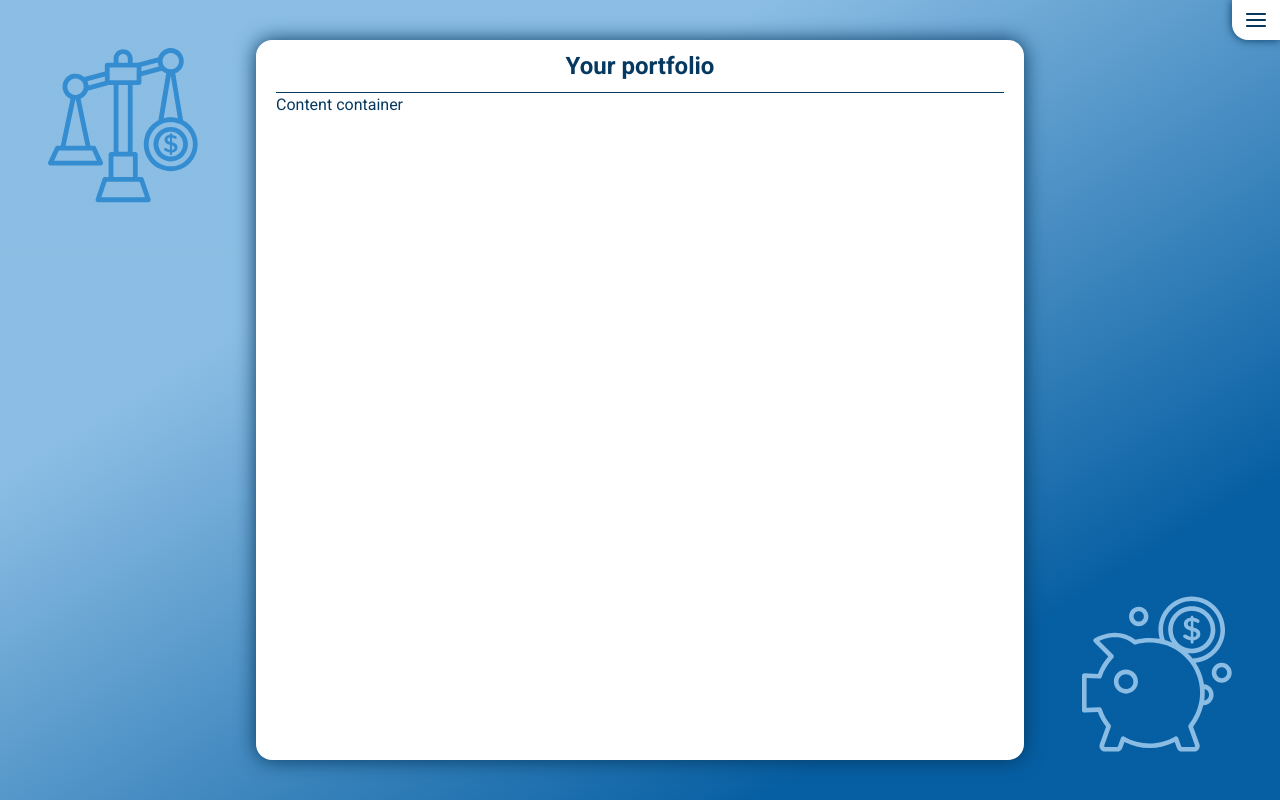
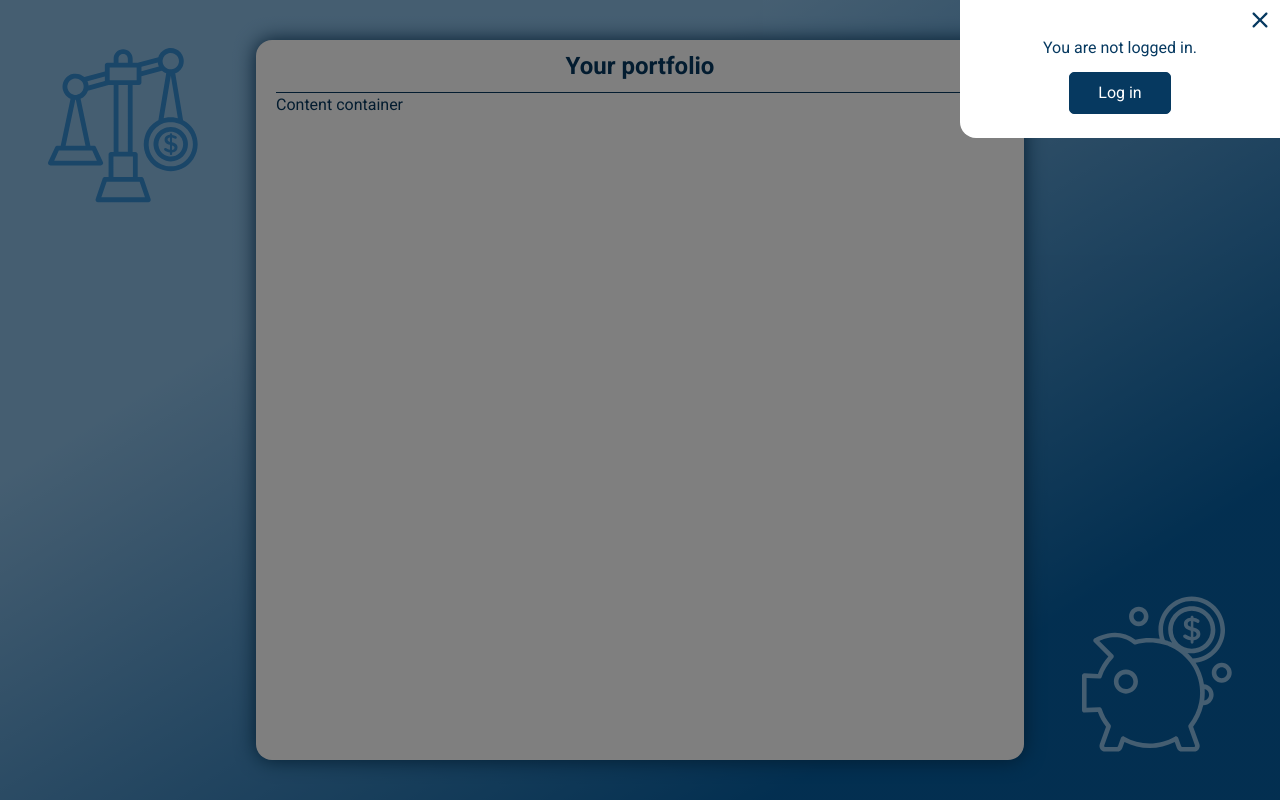
Before and after one commit to rahdi/rebalancer, an Angular app: page / in a window 1280 px wide. Both pictures are taken after a click on the button 1256 px from the left and 20 px from the top of the page. Built offline with nearby package versions, Linux system fonts and the light colour scheme; what @ngrx/store would draw is missing.

Commit message:
added simple menu dialog component template

```diff
--- /dev/null
+++ b/src/app/modules/core/components/content-container/content-container.component.css
@@ -0,0 +1,3 @@
+dialog::backdrop {
+  background-color: rgba(0, 0, 0, 0.5);
+}
--- a/src/app/modules/core/components/content-container/content-container.component.html
+++ b/src/app/modules/core/components/content-container/content-container.component.html
@@ -2,14 +2,34 @@
   class="card p-0 m-0 rounded-none flex-1 xl:my-10 xl:mx-64 xl:px-5 xl:rounded-2xl"
 >
   <div
-    class="relative flex justify-between xl:justify-center items-center border-b border-b-primary-900 p-2 shadow-container xl:shadow-none"
+    class="relative flex justify-center items-center border-b border-b-primary-900 p-2 shadow-container xl:shadow-none"
   >
-    <div class="block xl:hidden"></div>
     <h4>{{ header }}</h4>
-    <app-menu-button class="block xl:hidden"></app-menu-button>
+    <app-menu-button
+      class="block absolute right-2 xl:hidden"
+      (click)="menuDialog.showModal()"
+    ></app-menu-button>
   </div>
 
   Content container
 </div>
 
-<app-menu-button class="hidden absolute right-0 xl:block"></app-menu-button>
+<app-menu-button
+  class="hidden absolute right-0 xl:block"
+  (click)="menuDialog.showModal()"
+></app-menu-button>
+
+<dialog #menuDialog class="w-80 mr-0 mt-0 rounded-bl-2xl">
+  <div class="flex flex-col items-center p-1 pb-6">
+    <button
+      class="bg-white p-2 transition-colors hover:bg-primary-100 rounded-full self-end"
+      (click)="menuDialog.close()"
+    >
+      <app-close-icon></app-close-icon>
+    </button>
+
+    <p class="w-fit">You are not logged in.</p>
+
+    <a class="btn btn-primary mt-3" [routerLink]="'/' + path.Login">Log in</a>
+  </div>
+</dialog>
--- a/src/app/modules/core/components/content-container/content-container.component.ts
+++ b/src/app/modules/core/components/content-container/content-container.component.ts
@@ -1,9 +1,12 @@
 import { Component, Input } from '@angular/core';
+import { Path } from 'shared';
 
 @Component({
   selector: 'app-content-container',
   templateUrl: './content-container.component.html',
+  styleUrls: ['./content-container.component.css'],
 })
 export class ContentContainerComponent {
   @Input() header = '';
+  path = Path;
 }
--- a/src/app/modules/core/core.module.ts
+++ b/src/app/modules/core/core.module.ts
@@ -1,5 +1,6 @@
 import { NgModule } from '@angular/core';
 import { CommonModule } from '@angular/common';
+
 import { CoreRoutingModule } from './core-routing.module';
 import {
   DashboardComponent,
@@ -8,6 +9,7 @@ import {
   NewAssetComponent,
 } from './pages';
 import { ContentContainerComponent, MenuButtonComponent } from './components';
+import { SharedModule } from 'shared';
 
 @NgModule({
   declarations: [
@@ -18,6 +20,6 @@ import { ContentContainerComponent, MenuButtonComponent } from './components';
     ContentContainerComponent,
     MenuButtonComponent,
   ],
-  imports: [CommonModule, CoreRoutingModule],
+  imports: [CommonModule, CoreRoutingModule, SharedModule],
 })
 export class CoreModule {}
```
Also changed, not shown: 2 other files (tests, documents, lock files or other folders).
